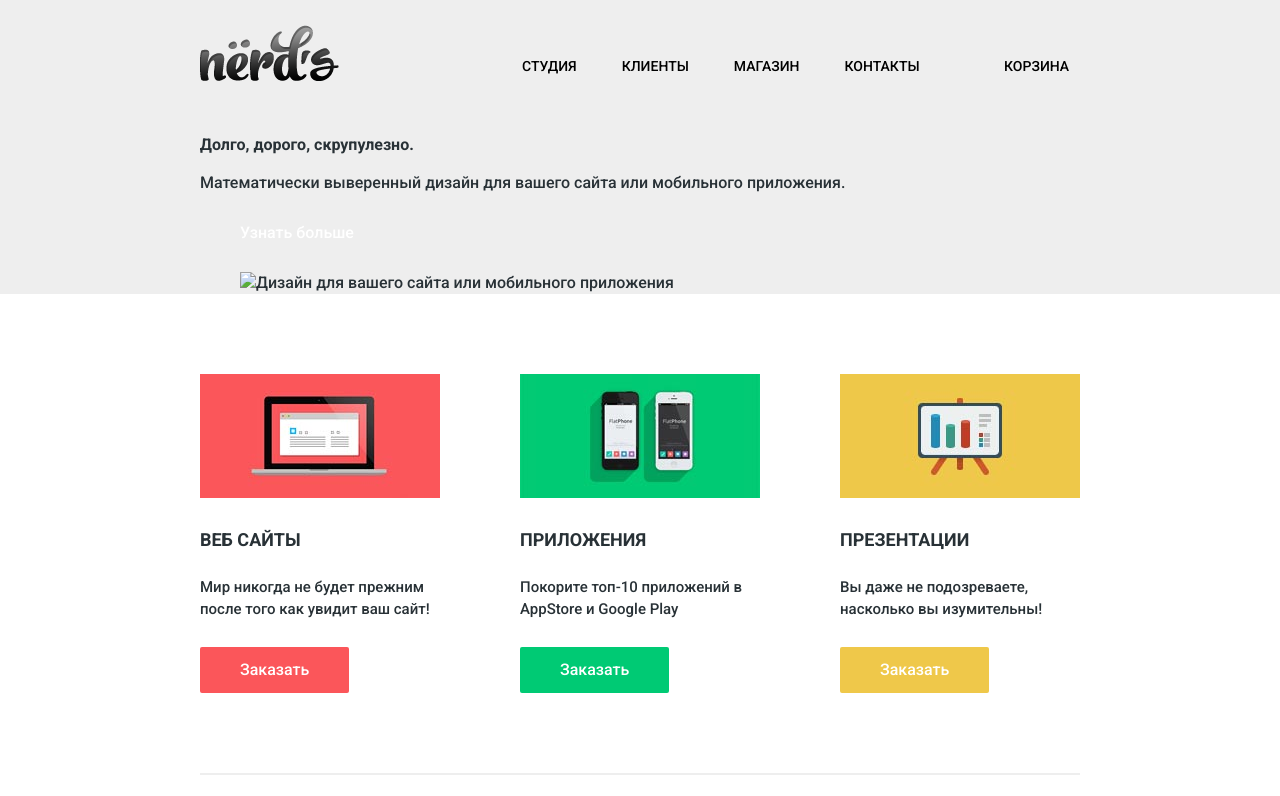
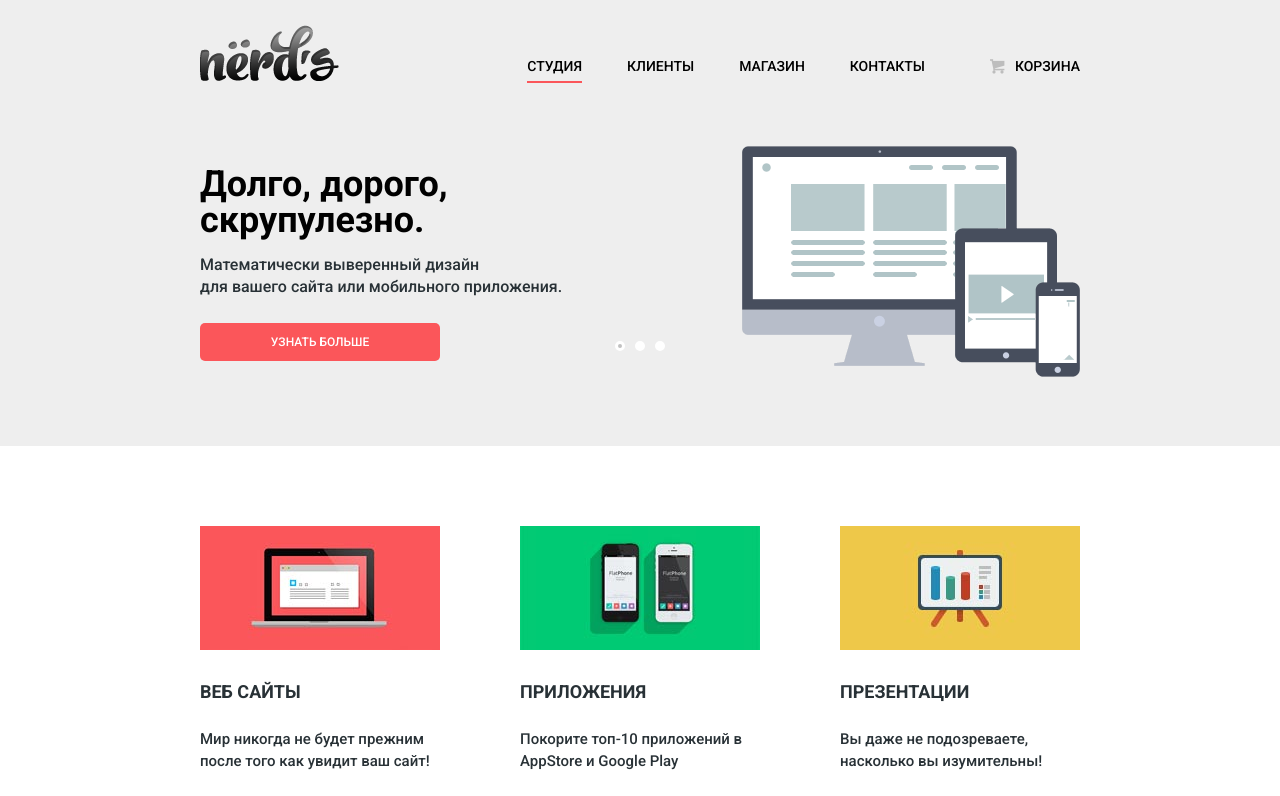
Before and after one commit to ty-panda/nerds, a plain HTML site: page index.html in a window 1280 px wide. Shown: the top 796 px of the page. Drawn offline with Linux system fonts and the light colour scheme.

Commit message:
Верстка главной страницы, слайд на css, карта временная

```diff
--- a/css/style.css
+++ b/css/style.css
@@ -97,12 +97,17 @@ body {
 
 .btn {
   display: inline-block;
-  padding: 12px 40px;
+  padding: 10px 40px;
 
+  font-size: 12px;
+  line-height: 18px;
   color: #fff;
   text-align: center;
+  text-transform: uppercase;
   text-decoration: none;
-  border-radius: 2px;
+
+  border-radius: 5px;
+  vertical-align: baseline;
 }
 
 .main-header {
@@ -126,18 +131,18 @@ body {
 .header-logo {
   width: 139px;
   height: 56px;
+  margin: 0;
 }
 
 .main-nav {
-  float: left;
+  float: right;
 
-  width: 400px;
-  margin-left: 183px;
+  max-width: 700px;
+  padding-top: 26px;
 }
 
 .main-nav ul {
   margin: 0;
-  margin-top: 26px;
   padding: 0;
 
   font-size: 0;
@@ -158,6 +163,10 @@ body {
   margin-right: 0;
 }
 
+.main-nav .active {
+  border-bottom: 2px solid #fb565a;
+}
+
 .main-nav a {
   color: #000;
   text-decoration: none;
@@ -167,22 +176,18 @@ body {
   color: #f87f81;
 }
 
-.main-nav a:active {
+.main-nav a:active,
+.main-nav .active:active {
   color: #a8a8a8;
-}
-
-.user-block {
-  float: right;
-
-  width: 110px;
+  border-bottom-color: #a8a8a8;
 }
 
 .trash {
   position: relative;
 
   display: inline-block;
-  margin-top: 26px;
-  padding-left: 34px;
+  margin-left: 20px;
+  padding-left: 25px;
 
   font-size: 14px;
   line-height: 30px;
@@ -192,12 +197,137 @@ body {
   vertical-align: top;
 }
 
-.user-block a:hover {
+.trash::before {
+  content: "\e800";
+  position: absolute;
+  left: 0;
+
+  display: inline-block;
+  vertical-align: middle;
+
+  font-size: 16px;
+  font-family: "symbols-nerds";
+  color: #bdbdbd;
+}
+
+.trash:hover::before {
   color: #f87f81;
 }
 
-.user-block a:active {
+.trash:active::before {
   color: #a8a8a8;
+}
+
+.header-slider {
+  position: relative;
+
+  width: 880px;
+  height: 310px;
+}
+
+.header-slider input[type="radio"] {
+  position: absolute;
+  opacity: 0;
+}
+
+.header-slider .slider-controls {
+  position: absolute;
+  bottom: 95px;
+  left: 50%;
+  z-index: 100;
+
+  width: 200px;
+  height: 10px;
+  margin-left: -100px;
+
+  text-align: center;
+}
+
+.slider-controls label {
+  display: inline-block;
+  width: 4px;
+  height: 4px;
+  margin: 0 3px;
+
+  background: white;
+  border: 3px solid white;
+  vertical-align: top;
+  border-radius: 50%;
+  cursor: pointer;
+}
+
+#btn-1:checked ~ .slider-controls label[for="btn-1"],
+#btn-2:checked ~ .slider-controls label[for="btn-2"],
+#btn-3:checked ~ .slider-controls label[for="btn-3"] {
+  background-color: #c1c1c1;
+}
+
+.slide {
+  position: absolute;
+  top: 0;
+  left: 0;
+
+  width: 100%;
+  height: 100%;
+
+  overflow: hidden;
+}
+
+.slide-text {
+  width: 470px;
+  padding: 30px 0;
+  color: #283136;
+}
+
+.slide-title {
+  font-size: 36px;
+  line-height: 1;
+  font-weight: bold;
+  color: #000;
+}
+
+.slide .btn {
+  display: block;
+  width: 240px;
+  margin-top: 25px;
+  padding-left: 0;
+  padding-right: 0;
+
+  background-color: #fb565a;
+}
+
+.slide {
+  display: none;
+}
+
+#btn-1:checked ~ .slides .slide:nth-child(1) {
+  display: block;
+}
+
+#btn-2:checked ~ .slides .slide:nth-child(2) {
+  display: block;
+}
+
+#btn-3:checked ~ .slides .slide:nth-child(3) {
+  display: block;
+}
+
+.slide:nth-child(1) {
+  background-image: url(../images/slider-bg.png);
+  background-repeat: no-repeat;
+  background-position: 100% 10px;
+}
+
+.slide:nth-child(2) {
+  background-image: url(../images/slider-bg-2.png);
+  background-repeat: no-repeat;
+  background-position: 100% 10px;
+}
+
+.slide:nth-child(3) {
+  background-image: url(../images/slider-bg-3.png);
+  background-repeat: no-repeat;
+  background-position: 100% 0;
 }
 
 .feature-logo {
@@ -232,12 +362,39 @@ body {
   background-color: #fb565a;
 }
 
+.feature-item .btn-site:hover {
+  background-color: #d6494d;
+}
+
+.feature-item .btn-site:active {
+  background-color: #b63538;
+  box-shadow: inset 0 2px 2px rgba(0,0,0,.3);
+}
+
 .feature-item .btn-apps {
   background-color: #00ca74;
 }
 
+.feature-item .btn-apps:hover {
+  background-color: #01a25e;
+}
+
+.feature-item .btn-apps:active {
+  background-color: #009053;
+  box-shadow: inset 0 2px 2px rgba(0,0,0,.3);
+}
+
 .feature-item .btn-presents {
   background-color: #efc84a;
+}
+
+.feature-item .btn-presents:hover {
+  background-color: #d6ae2c;
+}
+
+.feature-item .btn-presents:active {
+  background-color: #c09b24;
+  box-shadow: inset 0 2px 2px rgba(0,0,0,.3);
 }
 
 .about-us-left b {
@@ -309,6 +466,10 @@ body {
 }
 
 .partners-logo:hover {
+  opacity: 1;
+}
+
+.partners-logo:active {
   opacity: 1;
 }
 
--- a/index.html
+++ b/index.html
@@ -13,33 +13,56 @@
     <div class="container">
       <!-- Лого и главное меню -->
       <div class="header-top clearfix">
-        <div class="header-logo">
-          <img src="images/logo.png" alt="NЁRDS" width="139" height="56">
-        </div>
+        <figure class="header-logo">
+          <a href="#">
+            <img src="images/logo.png" alt="NЁRDS" width="139" height="56">
+          </a>
+        </figure>
         <nav class="main-nav">
           <ul>
-            <li><a href="#">Студия</a></li>
+            <li class="active"><a href="#">Студия</a></li>
             <li><a href="#">Клиенты</a></li>
             <li><a href="#">Магазин</a></li>
             <li><a href="#">Контакты</a></li>
+            <a class="trash" href="#">Корзина</a>
           </ul>
         </nav>
-        <div class="user-block">
-          <a class="trash" href="#">Корзина</a>
-        </div>
       </div>
       <!-- Слайд -->
-      <div class="header-slide">
-        <div class="slide-promo">
-          <b class="slide-promo-title">Долго, дорого, скрупулезно.</b>
-          <p>
-            Математически выверенный дизайн для вашего сайта или мобильного приложения.
-          </p>
-          <a class="btn btn-slide" href="#">Узнать больше</a>
+      <div class="header-slider">
+        <input type="radio" id="btn-1" name="toogle" checked>
+        <input type="radio" id="btn-2" name="toogle">
+        <input type="radio" id="btn-3" name="toogle">
+        <div class="slider-controls">
+          <label for="btn-1"></label>
+          <label for="btn-2"></label>
+          <label for="btn-3"></label>
         </div>
-        <figure class="slide-logo">
-          <img src="#" alt="Дизайн для вашего сайта или мобильного приложения" width="338" height="231">
-        </figure>
+        <div class="slides">
+          <div class="slide">
+            <div class="slide-text">
+              <div class="slide-title">Долго, дорого, скрупулезно.</div>
+              <p>Математически выверенный дизайн<br>для вашего сайта или мобильного приложения.</p>
+              <a class="btn" href="#">Узнать больше</a>
+            </div>
+          </div>
+
+          <div class="slide">
+            <div class="slide-text">
+              <div class="slide-title">Любите ли вы математику, как любим ее мы?</div>
+              <p>Нашим дизайнерам мы удаляем нейроны, ответственные<br>за креатив, чтобы дать им возможность все просчитать.</p>
+              <a class="btn" href="#">Узнать больше</a>
+            </div>
+          </div>
+
+          <div class="slide">
+            <div class="slide-text">
+              <div class="slide-title">Только наркотики, только хардкор!</div>
+              <p>Все дизайнерские решения в нашей компании принимаются<br>только под воздействием качественных галлюциногенов.</p>
+              <a class="btn" href="#">Узнать больше</a>
+            </div>
+          </div>
+        </div>
       </div>
     </div>
   </header>
```
Also changed, not shown: images/slider-bg-2.png (added), images/slider-bg-3.png (added), images/slider-bg.png (added).
